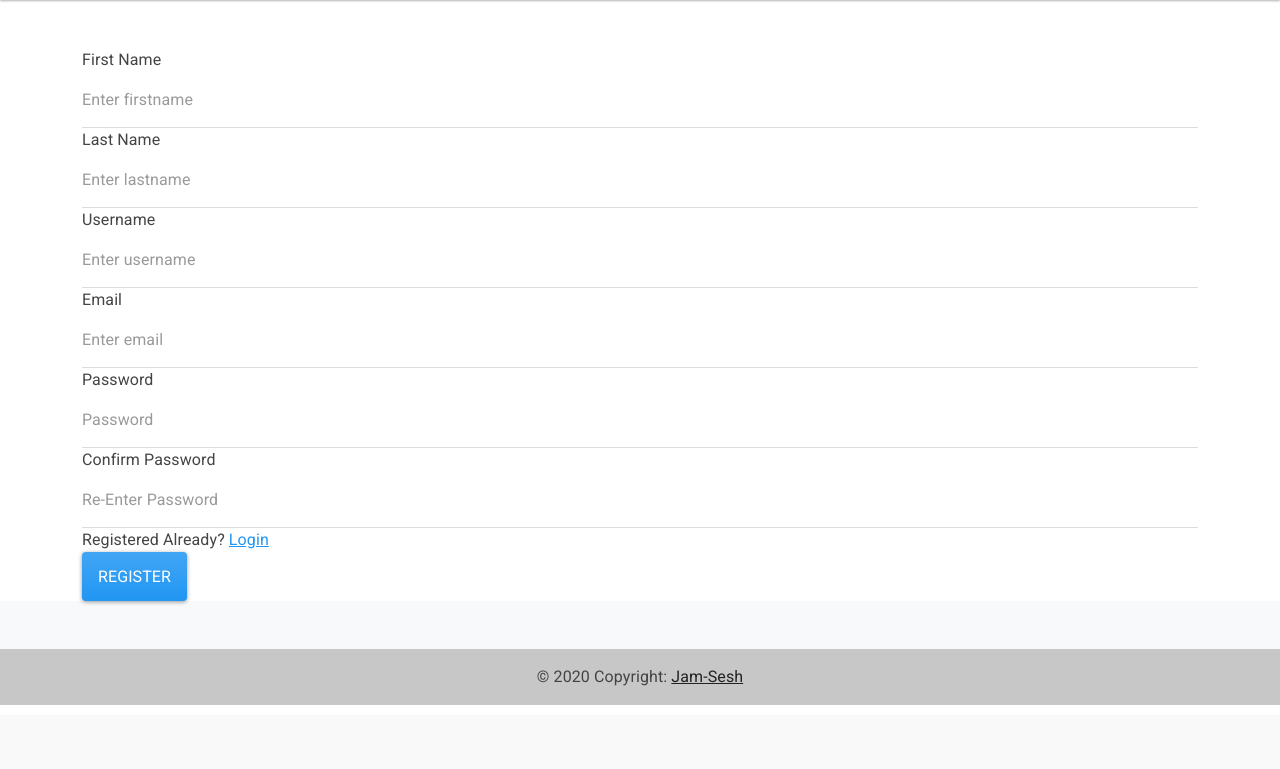
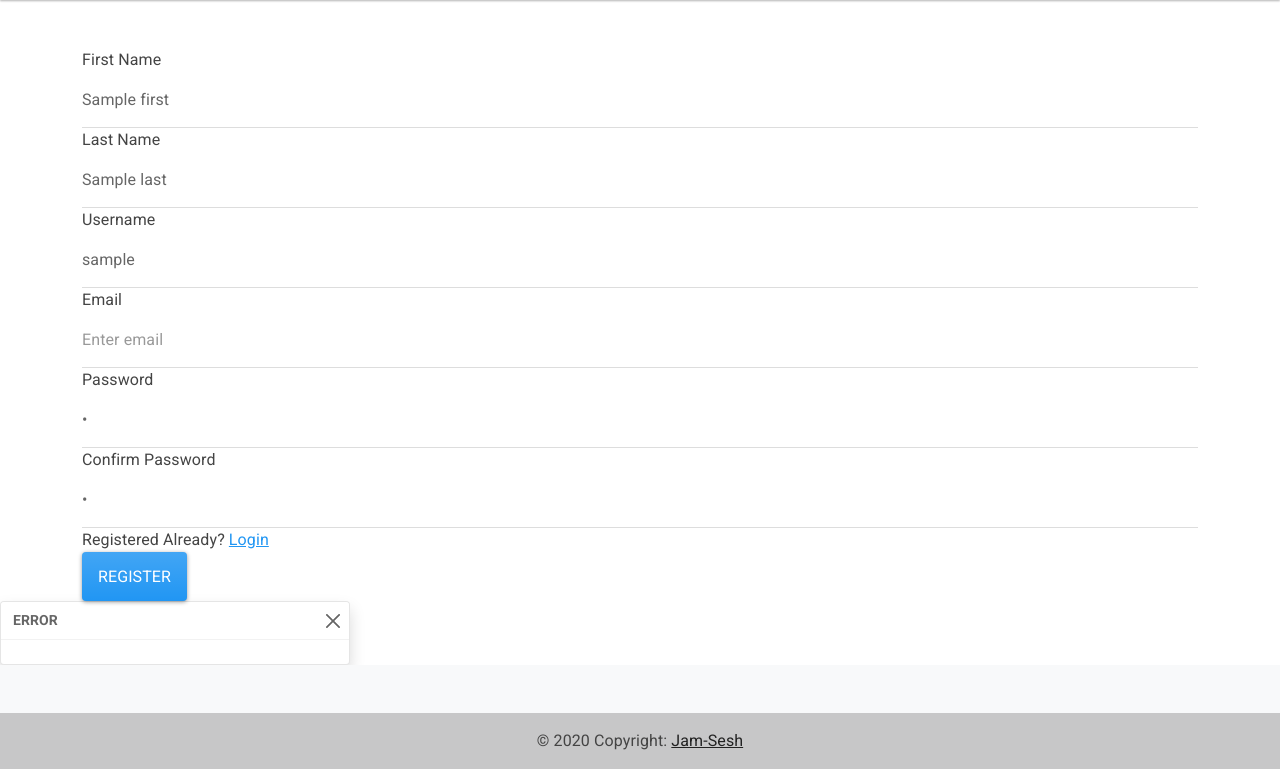
Before and after one commit to it-490-kakashi/Jam-Sesh, a Flask app: template server/templates/register.html in a window 1280 px wide. Shown: the part 85-854 px from the top of the page. Before the commit the page ends 790 px from the top, so only its background shows below. Run offline with Flask 2, Linux system fonts and the light colour scheme; the template is opened without the code that fills it: most values are stand-ins (such as "Sample title", 1, 10 or a date in 2020); some libraries are stand-ins or nearby versions.

Commit message:
Updated register form and error message appearance

```diff
--- a/server/templates/components/toast.html
+++ b/server/templates/components/toast.html
@@ -1,4 +1,4 @@
-<div class="toast" role="alert" aria-live="assertive" aria-atomic="true">
+<div class="toast show" role="alert" aria-live="assertive" aria-atomic="true">
   <div class="toast-header">
     <strong class="me-auto">ERROR</strong>
     <button type="button" class="btn-close" data-bs-dismiss="toast" aria-label="Close"></button>
--- a/server/templates/forms/register.html
+++ b/server/templates/forms/register.html
@@ -1,13 +1,13 @@
 <form action='/register' method="post">
   <div class="form-name">
       <label for="firstname">First Name</label>
-      <input type="text" name="first" class="form-control" id="firstname" placeholder="Enter firstname" required>
+      <input type="text" name="first" class="form-control" id="firstname" placeholder="Enter firstname" value="{{ first }}" required>
       <label for="lastname">Last Name</label>
-      <input type="text" name="last" class="form-control" id="lastname" placeholder="Enter lastname" required>
+      <input type="text" name="last" class="form-control" id="lastname" placeholder="Enter lastname" value="{{ last }}"required>
   </div>
     <div class="form-username">
     <label for="username">Username</label>
-    <input type="text" name="username" class="form-control" id="username" placeholder="Enter username" required>
+    <input type="text" name="username" class="form-control" id="username" placeholder="Enter username" value="{{ username }}"required>
   </div>
   <div class="form-email">
     <label for="email">Email</label>
@@ -15,12 +15,12 @@
   </div>
   <div class="form-password">
     <label for="password">Password</label>
-    <input type="password" name="password" class="form-control" id="password" placeholder="Password" required>
+    <input type="password" name="password" class="form-control" id="password" placeholder="Password" value="{{ password }}" required>
     <small id="passwordHelp" class="form-text text-red visually-hidden" style="color:red;">Error:Password Doesn't Match</small>
   </div>
   <div class="form-password">
     <label for="confirm">Confirm Password</label>
-    <input type="password" name="confirm" class="form-control" id="confirm" placeholder="Re-Enter Password" required>
+    <input type="password" name="confirm" class="form-control" id="confirm" placeholder="Re-Enter Password" value="{{ password }}" required>
     <small id="confirmHelp" class="form-text visually-hidden" style="color:red;">Error: Password Doesn't Match</small>
   </div>
   <div class="form-redirect">
--- a/server/templates/register.html
+++ b/server/templates/register.html
@@ -3,5 +3,8 @@
     <div class="container mt-5">
         {% include 'forms/register.html' %}
     </div>
+    {% if message != None %}
+        {% include 'components/toast.html' %}
+    {% endif %}
 
 {% endblock  %}
```
